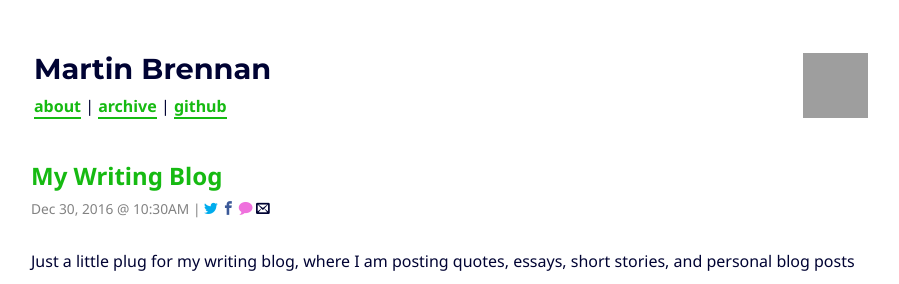
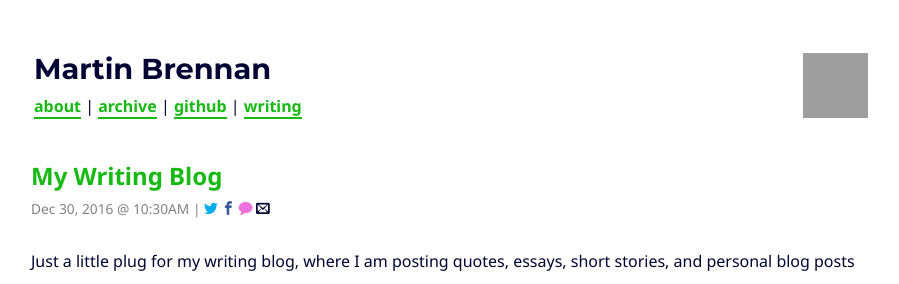
Before and after one commit to martin-brennan/martin-brennan.com, a Jekyll site: the page built from index.html, in a window 1280 px wide and 900 px high, cut to the strip 0-284 px from the top of the window. Shown: the whole strip, without its empty margins (189-1088 px from the left). Built offline with Jekyll 4.4.1, drawn with Linux system fonts in a browser that asks for light colours; some web fonts are replaced; the list of posts is cut into pages by our own code; grey boxes are pictures that could not be loaded.

Commit message:
add writing link

```diff
--- a/_includes/header.html
+++ b/_includes/header.html
@@ -7,7 +7,7 @@
           <a href="{{ site.baseurl }}/">
             <h1 class="main-site-title">{{ site.title }}</h1>
           </a>
-          <span><a href="/about">about</a> | <a href="/archive">archive</a> | <a href="https://github.com/martin-brennan">github</a></span>
+          <span><a href="/about">about</a> | <a href="/archive">archive</a> | <a href="https://github.com/martin-brennan">github</a> | <a href="https://writing.martin-brennan.com">writing</a></span>
         </td>
         <td style="text-align: right;">
           <img src="https://gravatar.com/avatar/e61d50823d8a61ae2e50aa1b62c29ab5?s=65" style="width: 65px; margin: 0; display: inline;" />
```
Also changed, not shown: Gemfile.lock.
